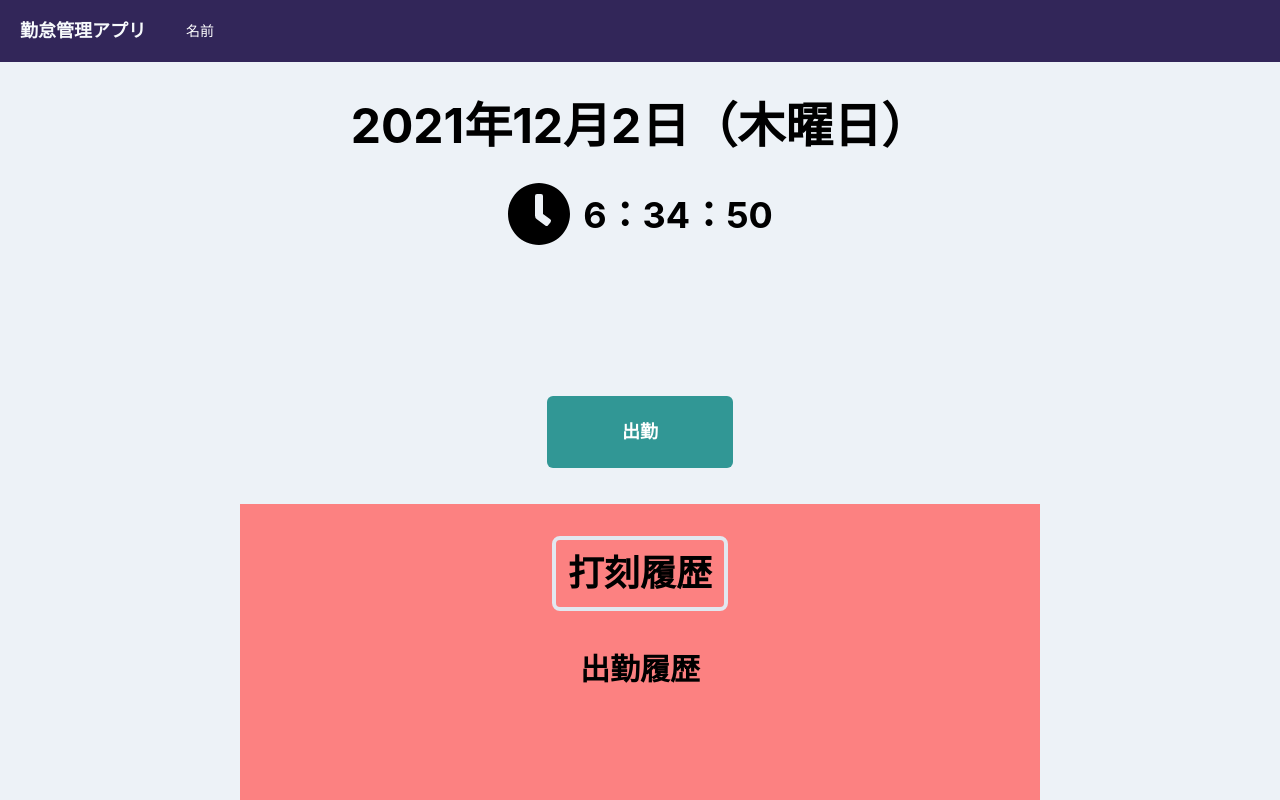
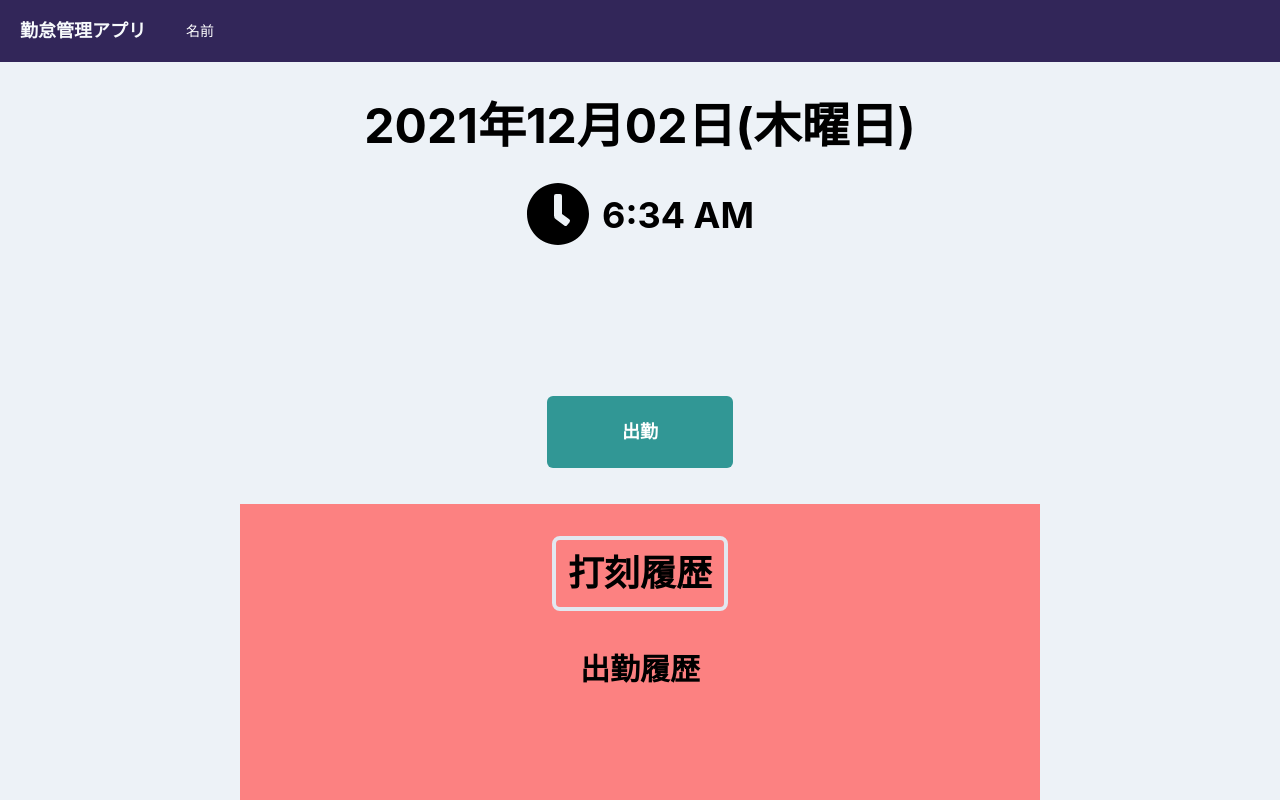
Before and after one commit to sum16/attendance_app_for_react, a React (Create React App) app: page /top in a window 1280 px wide. Shown: the top 800 px of the page. Built offline with nearby package versions, Linux system fonts and the light colour scheme.

Commit message:
時間の取得をdate-fnsで書き換え

```diff
--- a/src/components/Atoms/TimesOfDay/TimesOfDay.jsx
+++ b/src/components/Atoms/TimesOfDay/TimesOfDay.jsx
@@ -1,29 +1,29 @@
 import { Box, Flex, Heading } from "@chakra-ui/layout";
 import { FontAwesomeIcon } from "@fortawesome/react-fontawesome";
-import { faClock } from '@fortawesome/free-solid-svg-icons';
+import { faClock } from "@fortawesome/free-solid-svg-icons";
 
-export const TimesOfDay = () => {
-  const date = new Date();
-  const dayOfweek = date.getDay()
-  const dayOfWeekStr = [ "日", "月", "火", "水", "木", "金", "土" ][dayOfweek]
-  const currentDay = date.getFullYear() + "年" + (date.getMonth() +1) + "月" +  date.getDate() + "日"  + `（${dayOfWeekStr}曜日）`;
-  const currentTime = date.getHours() + "：" + date.getMinutes() + "：" + date.getSeconds();
+export const TimesOfDay = (props) => {
+  const { FeachTime } = props;
+  const time = FeachTime();
+
   return (
     <>
       <Flex justify="center">
         <Box mt={10}>
-        <Heading as='h2' size="2xl">{currentDay}</Heading>
+          <Heading as="h2" size="2xl">
+            {time.formated_date}
+          </Heading>
           <Flex justify="center" mt={8}>
             <Box>
               {/* 時計アイコン */}
               <FontAwesomeIcon icon={faClock} size="4x" />
             </Box>
             <Box ml={3}>
-            <Heading mt={3}>{currentTime}</Heading>
+              <Heading mt={3}>{time.formated_time}</Heading>
             </Box>
           </Flex>
         </Box>
       </Flex>
     </>
-  )
-}
+  );
+};
--- a/src/components/Pages/TopPage.jsx
+++ b/src/components/Pages/TopPage.jsx
@@ -1,10 +1,13 @@
+import { ChakraProvider } from "@chakra-ui/react";
+import { useState } from "react";
+import { format } from "date-fns";
+import ja from "date-fns/locale/ja";
+
 import { AttendanceAndLeavingBtton } from "../Atoms/Button/AttendanceAndLeavingBtton";
 import { TimesOfDay } from "../Atoms/TimesOfDay/TimesOfDay";
 import { Header } from "../Organisms/header";
 import { StampingHistory } from "../Organisms/StampingHistory";
-import { ChakraProvider } from "@chakra-ui/react";
 import theme from "../../theme/theme";
-import { useState } from "react";
 
 export const TopPage = () => {
   // ボタンを切り替えるフラグ
@@ -18,43 +21,33 @@ export const TopPage = () => {
   // 退勤履歴のグループを保持するステート
   const [leavingHistoriesGroup, setLeavingHistoriesGroup] = useState([]);
 
+  const FeachTime = () => {
+    const date = new Date();
+    const formated_date = format(date, "yyyy年MM月dd日(EEEE)", {
+      locale: ja,
+    });
+    const formated_time = format(date, "p");
+
+    return { formated_date, formated_time };
+  };
+
   const ChangeWorkingFlag = () => {
     setWorkingFlg(!workingFlg);
   };
 
   const onClickAddAttendanceDate = () => {
-    const date = new Date();
-    const dayOfweek = date.getDay();
-    const dayOfWeekStr = ["日", "月", "火", "水", "木", "金", "土"][dayOfweek];
-    const currentDay =
-      date.getFullYear() +
-      "年" +
-      date.getMonth() +
-      "月" +
-      date.getDate() +
-      "日" +
-      `${dayOfWeekStr}曜日`;
-    const currentTime = date.getHours() + "：" + date.getMinutes() + "分";
-    const newDate = [currentDay, currentTime];
+    const time = FeachTime();
+    const newDate = [time.formated_date, time.formated_time];
+
     SetstampingHistories(newDate);
     const attendanceGroup = [...stampingHistoriesGroup, stampingHistories];
     setStampingHistoriesGroup(attendanceGroup);
   };
 
   const onClickAddLeavingDate = () => {
-    const date = new Date();
-    const dayOfweek = date.getDay();
-    const dayOfWeekStr = ["日", "月", "火", "水", "木", "金", "土"][dayOfweek];
-    const currentDay =
-      date.getFullYear() +
-      "年" +
-      date.getMonth() +
-      "月" +
-      date.getDate() +
-      "日" +
-      `${dayOfWeekStr}曜日`;
-    const currentTime = date.getHours() + "：" + date.getMinutes() + "分";
-    const newDate = [currentDay, currentTime];
+    const time = FeachTime();
+    const newDate = [time.formated_date, time.formated_time];
+
     setLeavingHistories(newDate);
     const leavingGroup = [...leavingHistoriesGroup, leavingHistories];
     setLeavingHistoriesGroup(leavingGroup);
@@ -64,7 +57,7 @@ export const TopPage = () => {
     <>
       <ChakraProvider theme={theme}>
         <Header />
-        <TimesOfDay />
+        <TimesOfDay FeachTime={FeachTime} />
         <AttendanceAndLeavingBtton
           workingFlg={workingFlg}
           ChangeWorkingFlag={ChangeWorkingFlag}
```
Lines whose indentation alone changed are shown as unchanged.
